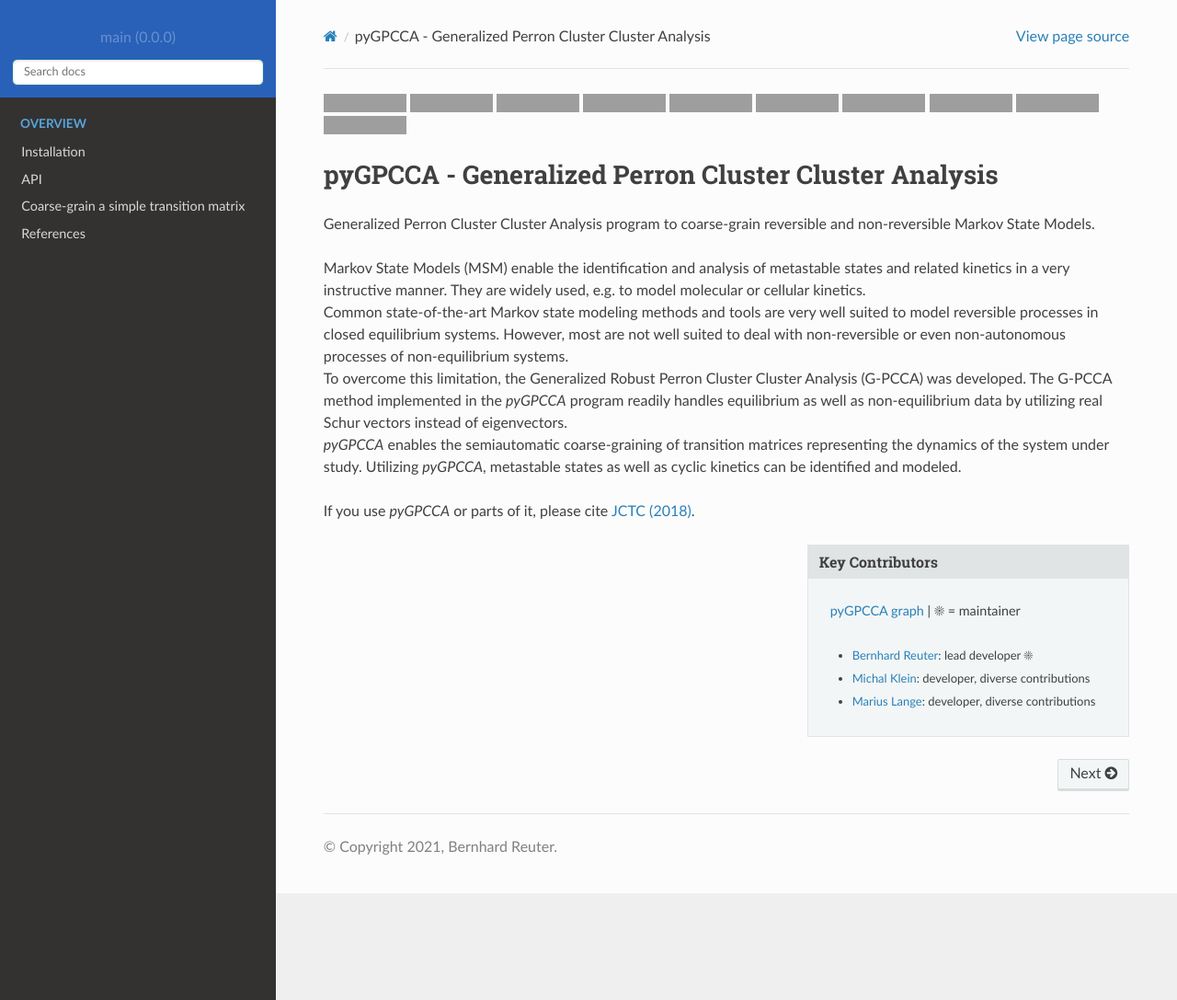
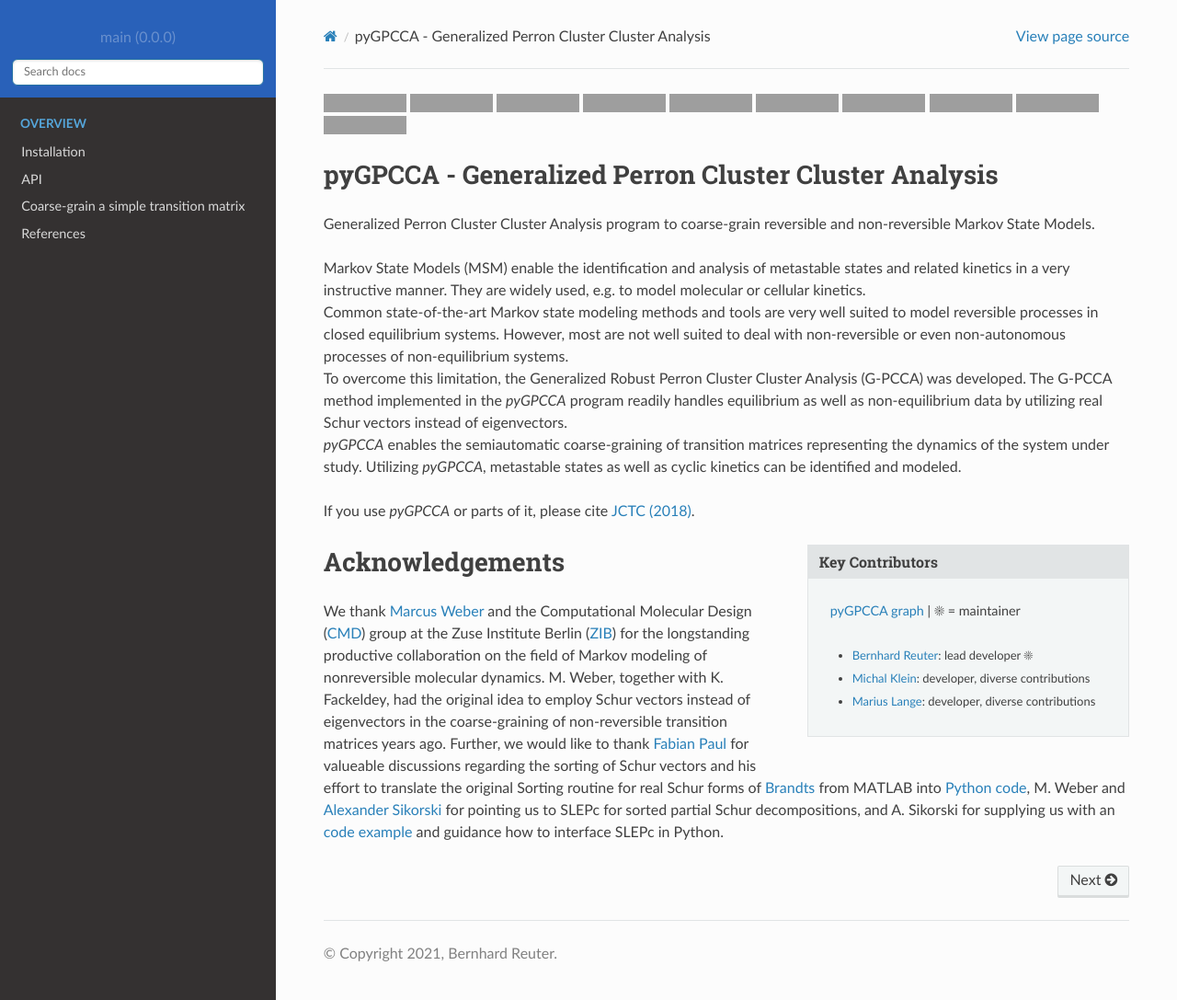
Before and after one commit to msmdev/pyGPCCA, a Sphinx documentation site: the page built from docs/source/index.rst, in a window 1280 px wide and 1087 px high, cut to the strip 0-1087 px from the top of the window. Shown: the whole strip at 92% size. Built offline with Sphinx 7.4.7 and the Read the Docs theme 2.0.0, drawn with Linux system fonts in a browser that asks for light colours; some of the changed lines change nothing that is shown; grey boxes are pictures that could not be loaded.

Commit message:
Incorporate README.rst into index.rst. Move acknowledgements into own file.

```diff
--- a/README.rst
+++ b/README.rst
@@ -89,25 +89,7 @@
 -------
 Please refer to our `example usage <https://pygpcca.readthedocs.io/en/latest/example.html>`_ in the documentation.
 
-Acknowledgements
-----------------
-We thank `Marcus Weber`_ and the Computational Molecular Design (`CMD`_) group at the Zuse Institute Berlin (`ZIB`_)
-for the longstanding productive collaboration on the field of Markov modeling of nonreversible molecular dynamics.
-M. Weber, together with K. Fackeldey, had the original idea to employ Schur vectors instead of eigenvectors in the
-coarse-graining of non-reversible transition matrices years ago.
-Further, we would like to thank `Fabian Paul`_ for valueable discussions regarding the sorting of Schur vectors and his
-effort to translate the original Sorting routine for real Schur forms of `Brandts`_ from MATLAB into `Python code`_,
-M. Weber and `Alexander Sikorski`_ for pointing us to SLEPc for sorted partial Schur decompositions,
-and A. Sikorski for supplying us with an `code example`_ and guidance how to interface SLEPc in Python.
-
-.. _`Marcus Weber`: https://www.zib.de/members/weber
-.. _`CMD`: https://www.zib.de/numeric/cmd
-.. _`ZIB`: https://www.zib.de/
-.. _`Fabian Paul`: https://github.com/fabian-paul
-.. _`Brandts`: https://onlinelibrary.wiley.com/doi/abs/10.1002/nla.274
-.. _`Python code`: https://gist.github.com/fabian-paul/14679b43ed27aa25fdb8a2e8f021bad5
-.. _`Alexander Sikorski`: https://www.zib.de/members/sikorski
-.. _`code example`: https://github.com/zib-cmd/cmdtools/blob/1c6b6d8e1c35bb487fcf247c5c1c622b4b665b0a/src/cmdtools/analysis/pcca.py#L64
+.. include:: docs/source/acknowledgements.rst
 
 .. |br| raw:: html
 
--- /dev/null
+++ b/docs/source/acknowledgements.rst
@@ -0,0 +1,19 @@
+Acknowledgements
+================
+We thank `Marcus Weber`_ and the Computational Molecular Design (`CMD`_) group at the Zuse Institute Berlin (`ZIB`_)
+for the longstanding productive collaboration on the field of Markov modeling of nonreversible molecular dynamics.
+M. Weber, together with K. Fackeldey, had the original idea to employ Schur vectors instead of eigenvectors in the
+coarse-graining of non-reversible transition matrices years ago.
+Further, we would like to thank `Fabian Paul`_ for valueable discussions regarding the sorting of Schur vectors and his
+effort to translate the original Sorting routine for real Schur forms of `Brandts`_ from MATLAB into `Python code`_,
+M. Weber and `Alexander Sikorski`_ for pointing us to SLEPc for sorted partial Schur decompositions,
+and A. Sikorski for supplying us with an `code example`_ and guidance how to interface SLEPc in Python.
+
+.. _`Marcus Weber`: https://www.zib.de/members/weber
+.. _`CMD`: https://www.zib.de/numeric/cmd
+.. _`ZIB`: https://www.zib.de/
+.. _`Fabian Paul`: https://github.com/fabian-paul
+.. _`Brandts`: https://onlinelibrary.wiley.com/doi/abs/10.1002/nla.274
+.. _`Python code`: https://gist.github.com/fabian-paul/14679b43ed27aa25fdb8a2e8f021bad5
+.. _`Alexander Sikorski`: https://www.zib.de/members/sikorski
+.. _`code example`: https://github.com/zib-cmd/cmdtools/blob/1c6b6d8e1c35bb487fcf247c5c1c622b4b665b0a/src/cmdtools/analysis/pcca.py#L64
--- a/docs/source/index.rst
+++ b/docs/source/index.rst
@@ -1,23 +1,5 @@
-|PyPI| |Conda| |Cite| |CI| |Docs| |Coverage| |License| |GitHubDownloads| |PyPIdownloads| |CondaDownloads|
-
-pyGPCCA - Generalized Perron Cluster Cluster Analysis
-=====================================================
-Generalized Perron Cluster Cluster Analysis program to coarse-grain reversible and non-reversible Markov State Models.
-
-Markov State Models (MSM) enable the identification and analysis of metastable states and related kinetics in a
-very instructive manner. They are widely used, e.g. to model molecular or cellular kinetics. |br|
-Common state-of-the-art Markov state modeling methods and tools are very well suited to model reversible processes in
-closed equilibrium systems. However, most are not well suited to deal with non-reversible or even non-autonomous
-processes of non-equilibrium systems. |br|
-To overcome this limitation, the Generalized Robust Perron Cluster Cluster Analysis (G-PCCA) was developed.
-The G-PCCA method implemented in the *pyGPCCA* program readily handles equilibrium as well as non-equilibrium data by
-utilizing real Schur vectors instead of eigenvectors. |br|
-*pyGPCCA* enables the semiautomatic coarse-graining of transition matrices representing the dynamics of the system
-under study. Utilizing *pyGPCCA*, metastable states as well as cyclic kinetics can be identified and modeled.
-
-If you use *pyGPCCA* or parts of it, please cite `JCTC (2018)`_.
-
-.. _JCTC (2018): https://pubs.acs.org/doi/abs/10.1021/acs.jctc.8b00079
+.. include:: ../../README.rst
+    :end-line: 60
 
 .. include:: _key_contributors.rst
 
@@ -31,45 +13,7 @@
     example
     references
 
-.. |PyPI| image:: https://img.shields.io/pypi/v/pygpcca
-    :target: https://pypi.org/project/pygpcca/
-    :alt: PyPI
-
-.. |Conda| image:: https://img.shields.io/conda/vn/conda-forge/pygpcca
-    :target: https://anaconda.org/conda-forge/pygpcca
-    :alt: Conda
-
-.. |Cite| image:: https://img.shields.io/badge/DOI-10.1021%2Facs.jctc.8b00079-blue
-    :target: https://doi.org/10.1021/acs.jctc.8b00079
-    :alt: Cite
-
-.. |CI| image:: https://img.shields.io/github/workflow/status/msmdev/pygpcca/CI/main
-    :target: https://github.com/msmdev/pygpcca/actions
-    :alt: CI
-
-.. |Docs|  image:: https://img.shields.io/readthedocs/pygpcca
-    :target: https://pygpcca.readthedocs.io/en/latest
-    :alt: Documentation
-
-.. |Coverage| image:: https://img.shields.io/codecov/c/github/msmdev/pygpcca/main
-    :target: https://codecov.io/gh/msmdev/pygpcca
-    :alt: Coverage
-
-.. |License| image:: https://img.shields.io/github/license/msmdev/pyGPCCA?color=green
-    :target: https://github.com/msmdev/pyGPCCA/blob/main/LICENSE.txt
-    :alt: GitHub
-
-.. |GitHubDownloads| image:: https://img.shields.io/github/downloads/msmdev/pyGPCCA/total?label=github%20downloads
-    :target: https://github.com/msmdev/pyGPCCA/releases/
-    :alt: GitHub all releases
-
-.. |PyPIdownloads| image:: https://img.shields.io/pypi/dm/gpcca?label=pypi%20downloads
-    :target: https://pypi.org/project/pygpcca/
-    :alt: PyPI - Downloads
-
-.. |CondaDownloads| image:: https://img.shields.io/conda/dn/conda-forge/pygpcca?label=conda%20downloads
-    :target: https://anaconda.org/conda-forge/pygpcca
-    :alt: Conda
+.. include:: acknowledgements.rst
 
 .. |br| raw:: html
 
```
